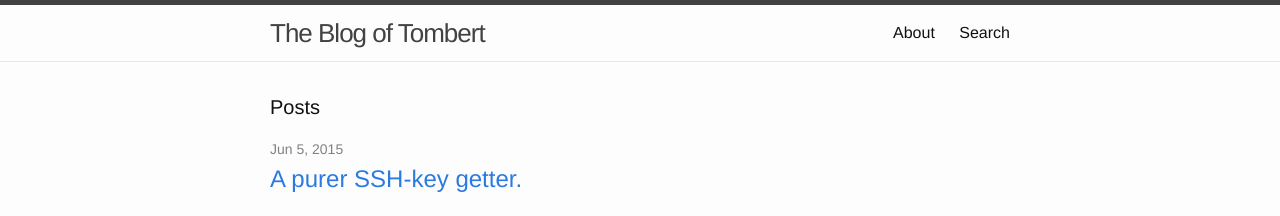
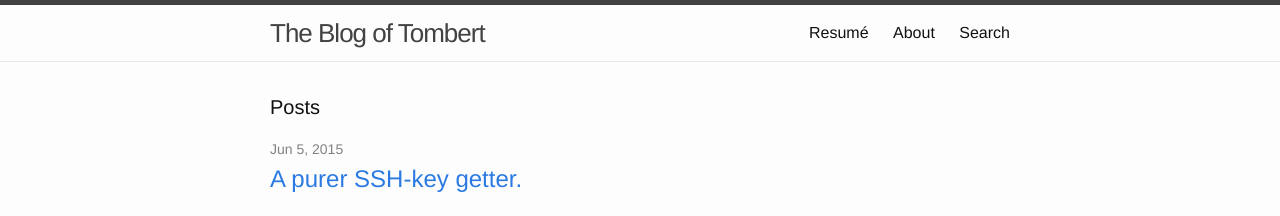
Before and after one commit to Tombert/tombert.github.io2, a Jekyll site: the page built from index.html, in a window 1280 px wide. Shown: the top 216 px of the page. Built offline with Jekyll 4.4.1, drawn with Linux system fonts in a browser that asks for light colours; nearby versions of some CDN libraries; the list of posts is cut into pages by our own code.

Commit message:
Update header.html

```diff
--- a/_includes/header.html
+++ b/_includes/header.html
@@ -14,6 +14,7 @@
       </a>
 
       <div class="trigger">
+        <a class="page-link" href="https://github.com/Tombert/Resume/blob/master/resume.pdf">Resum&eacute; </a>
         {% for page in site.pages %}
           {% if page.title and page.private != true %}
           <a class="page-link" href="{{ page.url | prepend: site.baseurl }}">{{ page.title }}</a>
```
